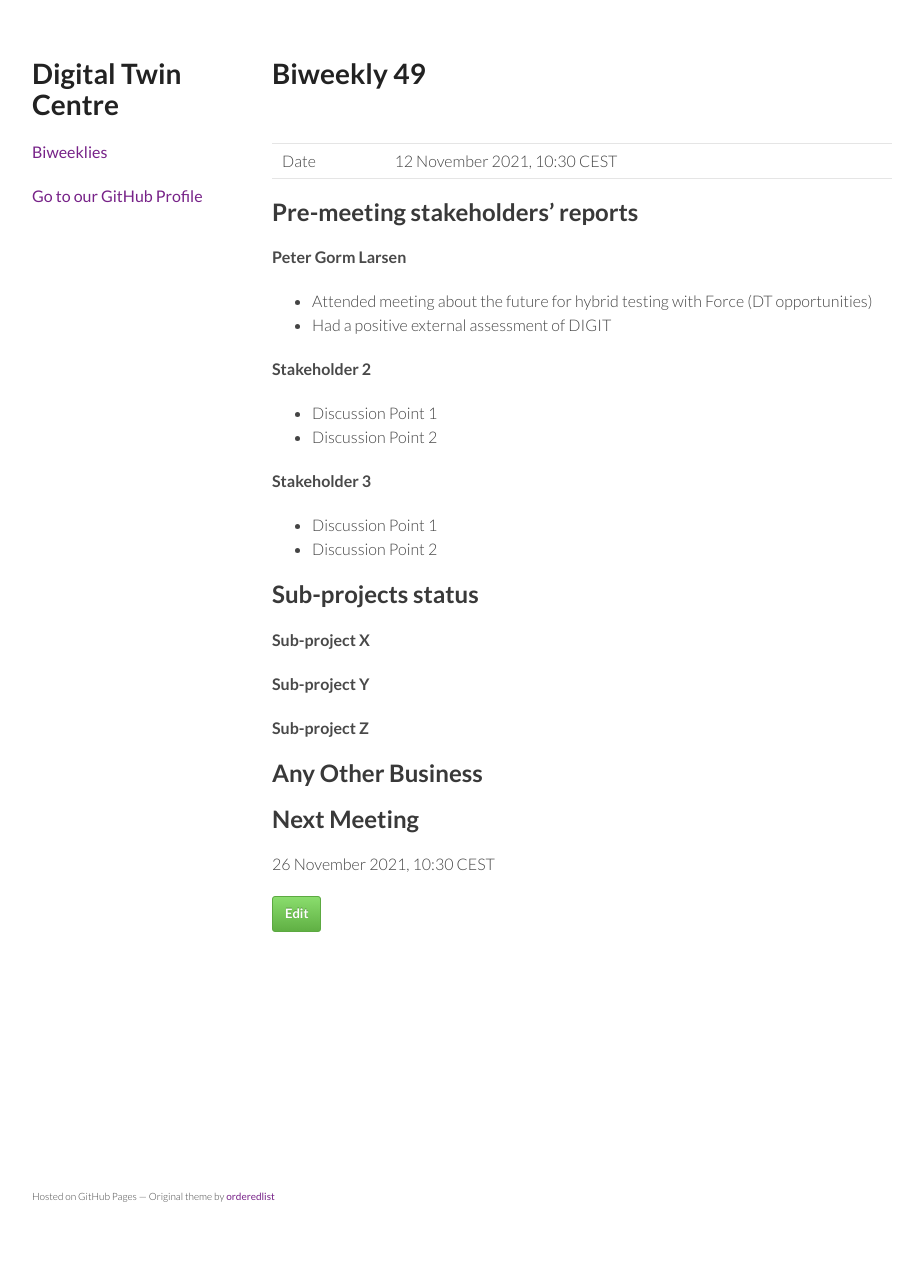
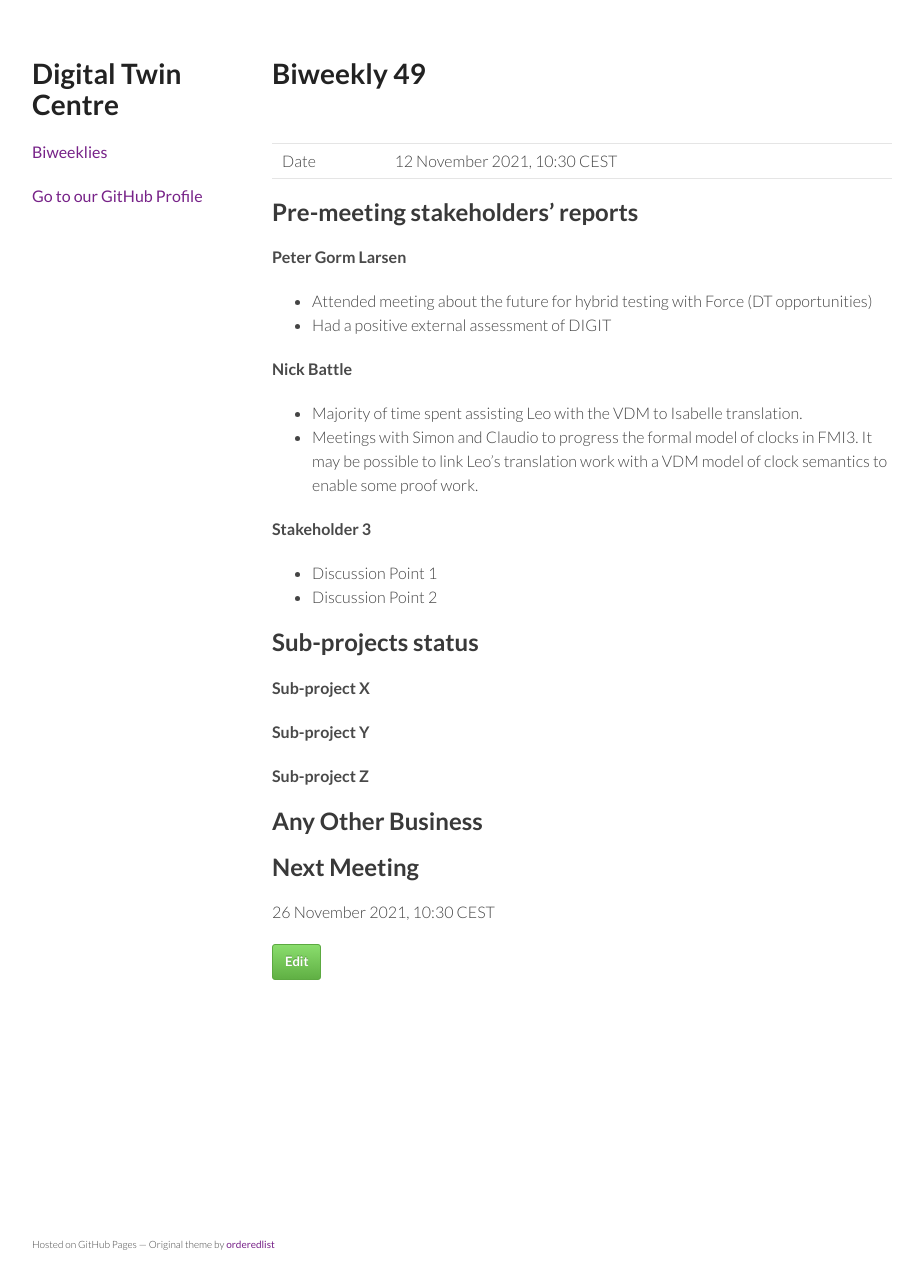
Before and after one commit to digitaltwincentre/digitaltwincentre.github.io, a Jekyll site: the page built from _biweeklies/Biweekly-49.md, in a window 1280 px wide. Shown: the whole page, without its empty margins (178-1096 px from the left). Built offline with Jekyll 4.4.1, drawn with Linux system fonts in a browser that asks for light colours; nearby versions of some CDN libraries; before the commit the page ends 1226 px from its top, so only the background shows below that.

Commit message:
Update Biweekly-49.md

```diff
--- a/_biweeklies/Biweekly-49.md
+++ b/_biweeklies/Biweekly-49.md
@@ -24,9 +24,9 @@ date: 12 November 2021, 1030 CEST
 * Attended meeting about the future for hybrid testing with Force (DT opportunities)
 * Had a positive external assessment of DIGIT
 
-#### Stakeholder 2
-* Discussion Point 1
-* Discussion Point 2
+#### Nick Battle
+* Majority of time spent assisting Leo with the VDM to Isabelle translation.
+* Meetings with Simon and Claudio to progress the formal model of clocks in FMI3. It may be possible to link Leo's translation work with a VDM model of clock semantics to enable some proof work.
 
 #### Stakeholder 3
 * Discussion Point 1
```
